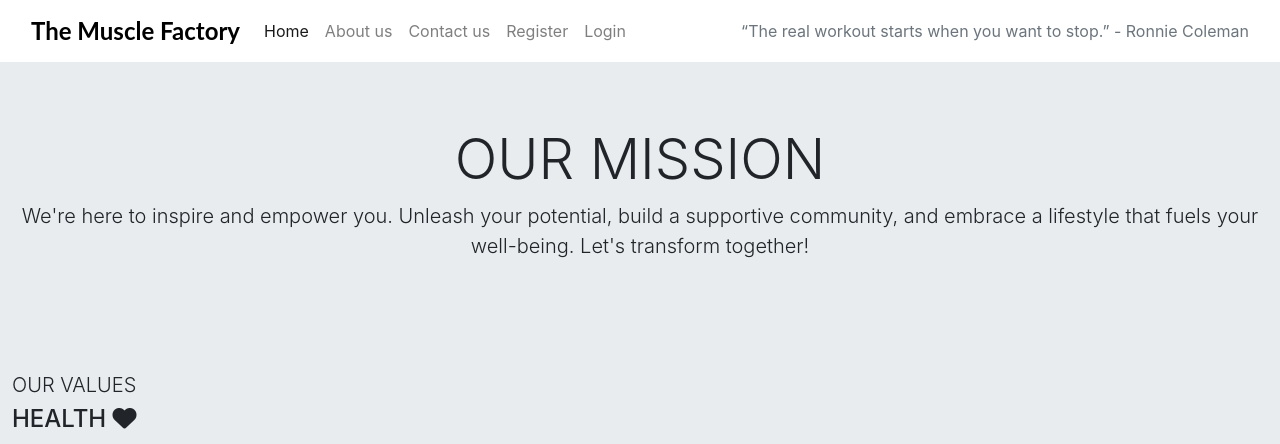
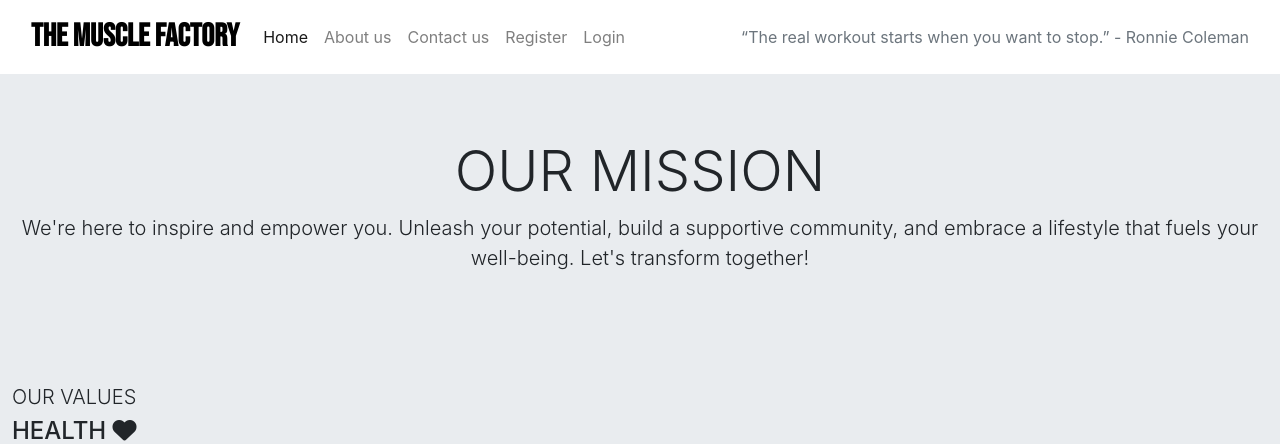
Before and after one commit to ElinaBoman/the-muscle-factory, a Django app: page /about/ in a window 1280 px wide. Shown: the top 444 px of the page. Run offline with Django 3.2, Linux system fonts and the light colour scheme; some libraries are stand-ins or nearby versions.

Commit message:
Added comments for script and link tags in head

```diff
--- a/static/css/style.css
+++ b/static/css/style.css
@@ -7,8 +7,8 @@ body {
 }
 
 .brand {
-    font-family: Lato, sans-serif;
-    font-size: 1.5rem;
+    font-family: 'Bebas Neue', sans-serif;
+    font-size: 2rem;
     font-weight: 700;
     color: #000000;
 }
@@ -212,9 +212,11 @@ color: #fff;
 
 .contact-form .btn{
     margin-bottom: 10%;
+    font-family: 'Bebas Neue', sans-serif;
 }
 .contact-form label{
     display: block;
+    font-size: small;
 }
 
 /* index.html homepage*/
--- a/templates/base.html
+++ b/templates/base.html
@@ -5,17 +5,24 @@
 
 <head>
     <title>The Muscle Factory</title>
-
+    <!-- Connects to google fonts, credits https://fonts.google.com/-->
     <link rel="preconnect" href="https://fonts.gstatic.com">
     <link rel="preconnect" href="https://fonts.googleapis.com">
     <link href="https://fonts.googleapis.com/css2?family=Bebas+Neue&display=swap" rel="stylesheet">
-    <link rel="stylesheet" href="https://cdnjs.cloudflare.com/ajax/libs/font-awesome/5.15.3/css/all.min.css">
     <meta name="viewport" content="width=device-width, initial-scale=1" />
+     <!--BootStrap links-->
     <link href="https://cdn.jsdelivr.net/npm/bootstrap@5.0.1/dist/css/bootstrap.min.css" rel="stylesheet" integrity="sha384-+0n0xVW2eSR5OomGNYDnhzAbDsOXxcvSN1TPprVMTNDbiYZCxYbOOl7+AMvyTG2x" crossorigin="anonymous">
     <link rel="stylesheet" href="https://stackpath.bootstrapcdn.com/bootstrap/4.3.1/css/bootstrap.min.css">
+    <!--Jquery script-->
+    <script src="https://code.jquery.com/jquery-3.6.4.min.js"></script>
     <script src="https://cdn.jsdelivr.net/npm/bootstrap@5.0.1/dist/js/bootstrap.bundle.min.js" integrity="sha384-gtEjrD/SeCtmISkJkNUaaKMoLD0//ElJ19smozuHV6z3Iehds+3Ulb9Bn9Plx0x4" crossorigin="anonymous"></script>
+    <!--Connecting static files-->
     <link rel="stylesheet" href="{% static 'css/style.css' %}">
-   <!-- The following two script tags are for connecting emailjs and the emailfunction -->
+    <!--Font Awsome credits: https://fontawesome.com/-->
+    <script src="https://kit.fontawesome.com/90ae6df711.js" crossorigin="anonymous"></script>
+    <!--Favicon link credits: https://favicon.io/favicon-converter/-->
+    <link rel="icon" href="{% static 'favicon/favicon.ico' %}" type="image/x-icon">
+   <!-- The following two script tags are for connecting emailjs and the emailfunction, credits: https://www.emailjs.com/ -->
     <script type="text/javascript" src="https://cdn.jsdelivr.net/npm/@emailjs/browser@3/dist/email.min.js"></script>
     <script type="text/javascript">
         (function(){
@@ -23,6 +30,7 @@
         })();
      </script>
 </head>
+
 
 <body class="d-flex flex-column h-100 main-bg">
 
@@ -97,11 +105,9 @@
             <i class="fab fa-youtube-square ms-3"></i></p>
     </footer>
 
-    <script src="https://code.jquery.com/jquery-3.6.4.min.js"></script>
     <!-- Connects email contact form to main emailaccount for The Muscle Factory-->
     <script src="{% static 'js/script.js' %}"></script>
     <!-- Fontawsome-->
-    <script src="https://kit.fontawesome.com/90ae6df711.js" crossorigin="anonymous"></script>
 <!-- Alert messages timeoutfunction */-->
 <script>
 setTimeout(function () {
```
Also changed, not shown: static/favicon/android-chrome-192x192.png (added), static/favicon/android-chrome-512x512.png (added), static/favicon/apple-touch-icon.png (added), static/favicon/favicon-16x16.png (added), static/favicon/favicon-32x32.png (added), static/favicon/favicon.ico (added), static/favicon/site.webmanifest (added), 1 other file.
